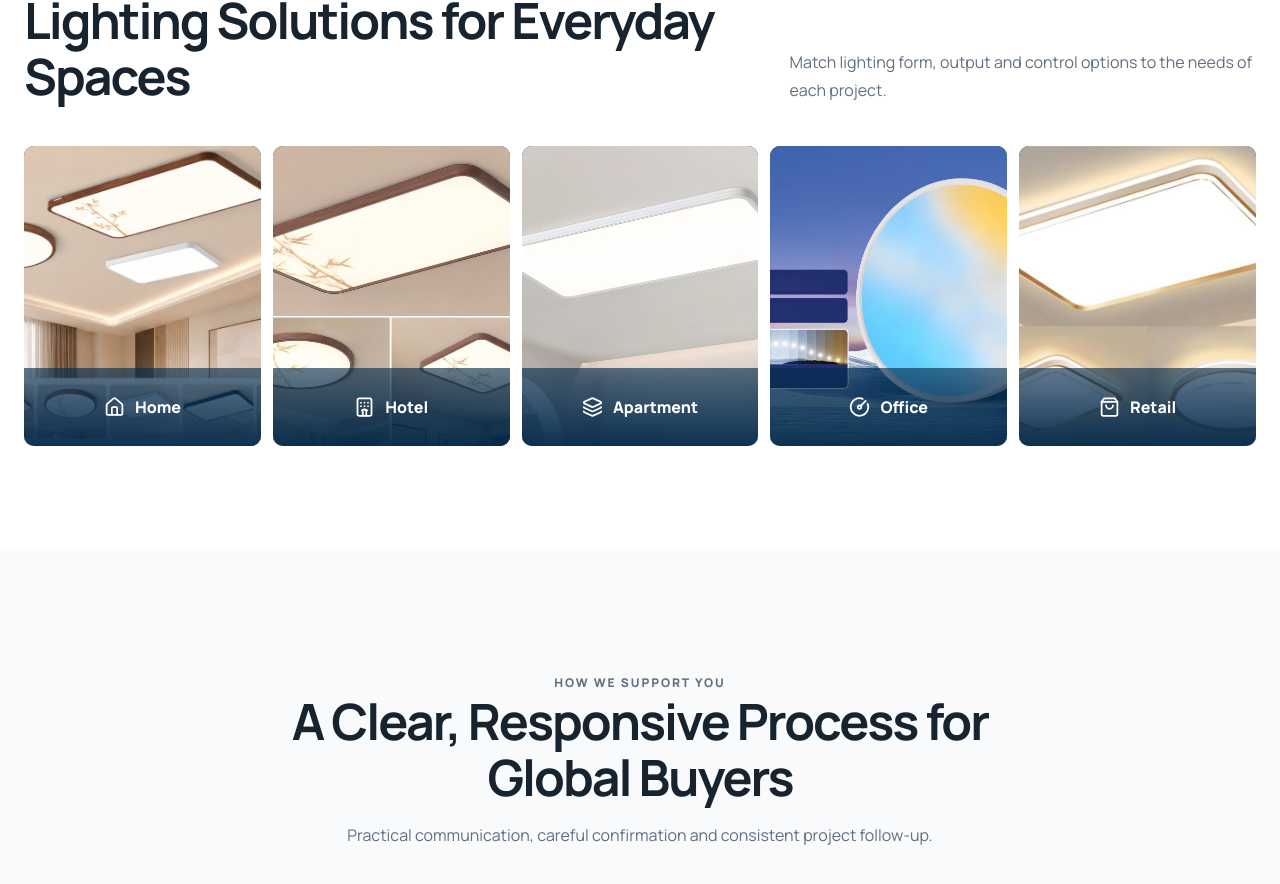
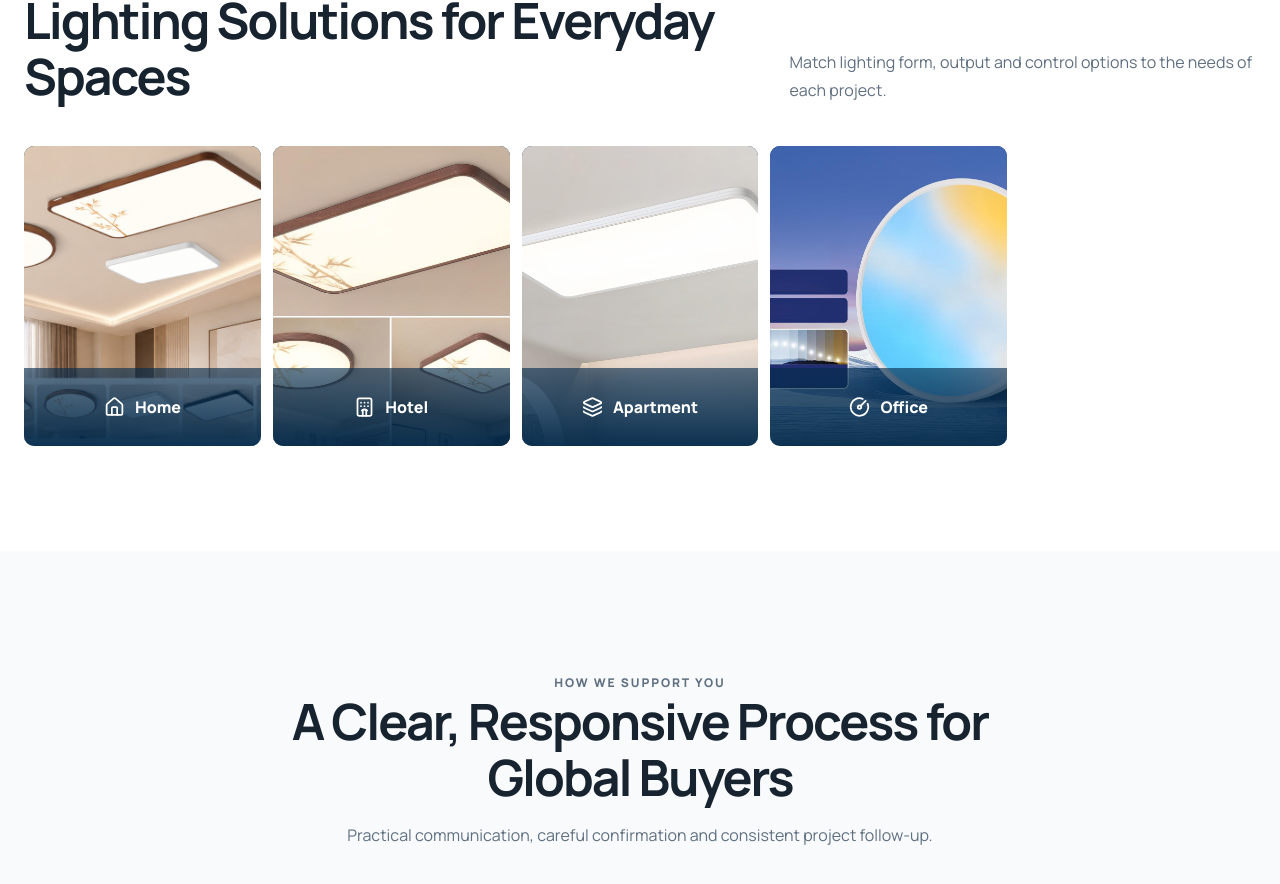
Before and after one commit to vancouver9866-eng/Website-Codex-Grow, a Next.js app: page / in a window 1280 px wide. Shown: the part 4087-4971 px from the top of the page. Built offline with nearby package versions, Linux system fonts and the light colour scheme.

Commit message:
Remove retail application card

```diff
--- a/app/page.tsx
+++ b/app/page.tsx
@@ -18,7 +18,6 @@ import {
   PackageCheck,
   Palette,
   Ruler,
-  ShoppingBag,
   SlidersHorizontal,
   Sparkles,
   SunMedium,
@@ -96,7 +95,6 @@ const applications = [
   { icon: Hotel, label: "Hotel", image: "/images/decorative.jpg" },
   { icon: Layers3, label: "Apartment", image: "/images/ultra-thin.jpg" },
   { icon: CircleGauge, label: "Office", image: "/images/smart.jpg" },
-  { icon: ShoppingBag, label: "Retail", image: "/images/modern.jpg" },
 ];
 
 const process = [
--- a/lib/i18n.tsx
+++ b/lib/i18n.tsx
@@ -49,7 +49,7 @@ const translations = {
     applicationsLabel: "APPLICATIONS",
     applicationsTitle: "Lighting Solutions for Everyday Spaces",
     applicationsIntro: "Match lighting form, output and control options to the needs of each project.",
-    applications: ["Home", "Hotel", "Apartment", "Office", "Retail"],
+    applications: ["Home", "Hotel", "Apartment", "Office"],
     processLabel: "HOW WE SUPPORT YOU",
     processTitle: "A Clear, Responsive Process for Global Buyers",
     processIntro: "Practical communication, careful confirmation and consistent project follow-up.",
@@ -92,7 +92,7 @@ const translations = {
     customIntro: "Cree una oferta más relevante con soporte práctico de personalización, muestras, embalaje y exportación.",
     checks: ["Para importadores, distribuidores y marcas privadas","Confirmación clara de especificaciones y muestras","Comunicación ágil para proyectos internacionales"], discuss: "Hablemos de su proyecto",
     customOptions: [["Tamaño y forma","Formatos redondos, cuadrados y rectangulares."],["Potencia","Configuraciones adaptadas al espacio y al mercado."],["Temperatura de color","Opciones cálidas, neutras y frías."],["Regulación","Cambio de tres colores o regulación continua."],["Control inteligente","Opciones por mando y aplicación."],["Marca y embalaje","Logotipo, etiqueta, manual y embalaje para marca privada."]],
-    multipleStyles: "Múltiples estilos y configuraciones", applicationsLabel: "APLICACIONES", applicationsTitle: "Soluciones para espacios cotidianos", applicationsIntro: "Adapte el formato, rendimiento y control a cada proyecto.", applications: ["Hogar","Hotel","Apartamento","Oficina","Comercio"],
+    multipleStyles: "Múltiples estilos y configuraciones", applicationsLabel: "APLICACIONES", applicationsTitle: "Soluciones para espacios cotidianos", applicationsIntro: "Adapte el formato, rendimiento y control a cada proyecto.", applications: ["Hogar","Hotel","Apartamento","Oficina"],
     processLabel: "CÓMO LE APOYAMOS", processTitle: "Un proceso claro y ágil para compradores globales", processIntro: "Comunicación práctica, confirmación cuidadosa y seguimiento constante.",
     process: [["Consulta inicial","Comparta su mercado, producto y aplicación."],["Selección de producto","Elegimos modelos, tamaños y opciones adecuados."],["Revisión personalizada","Confirmamos marca, especificaciones, embalaje y muestras."],["Muestra y pedido","Coordinamos muestras, avances y documentos."],["Coordinación de entrega","Apoyamos la comunicación logística."],["Soporte continuo","Seguimiento para nuevos pedidos y productos."]],
     contactLabel: "SU CONTACTO EN GROWCEAN", contactTitle: "Comunicación directa y práctica", contactQuote: "Ayudo a los compradores a definir requisitos, comparar opciones y avanzar cada proyecto de exportación con menos barreras de comunicación.", contactText: "Michael atiende consultas internacionales, abastecimiento, coordinación OEM y seguimiento de proyectos.", talk: "Hablar con Michael",
@@ -109,7 +109,7 @@ const translations = {
     customLabel: "ACCOMPAGNEMENT OEM & ODM", customTitle: "Un éclairage adapté à votre marché", customIntro: "Créez une offre pertinente grâce à notre accompagnement en personnalisation, échantillons, emballage et export.",
     checks: ["Pour importateurs, distributeurs et marques privées","Validation claire des spécifications et échantillons","Communication réactive pour vos projets"], discuss: "Parler de votre projet",
     customOptions: [["Dimensions et formes","Formats ronds, carrés ou rectangulaires."],["Puissance","Configurations adaptées à la pièce et au marché."],["Température de couleur","Blanc chaud, neutre ou froid."],["Variation","Trois couleurs ou variation continue."],["Contrôle intelligent","Options par télécommande et application."],["Marque et emballage","Logo, étiquette, notice et emballage de marque."]],
-    multipleStyles: "Plusieurs styles et configurations", applicationsLabel: "APPLICATIONS", applicationsTitle: "Des solutions pour chaque espace", applicationsIntro: "Adaptez la forme, la puissance et le contrôle à chaque projet.", applications: ["Maison","Hôtel","Appartement","Bureau","Commerce"],
+    multipleStyles: "Plusieurs styles et configurations", applicationsLabel: "APPLICATIONS", applicationsTitle: "Des solutions pour chaque espace", applicationsIntro: "Adaptez la forme, la puissance et le contrôle à chaque projet.", applications: ["Maison","Hôtel","Appartement","Bureau"],
     processLabel: "NOTRE ACCOMPAGNEMENT", processTitle: "Un processus clair pour les acheteurs internationaux", processIntro: "Communication pratique, validation attentive et suivi régulier.",
     process: [["Demande et conseil","Partagez votre marché, produit et application."],["Sélection produit","Nous ciblons modèles, tailles et options."],["Étude sur mesure","Validation de la marque, des spécifications et échantillons."],["Échantillon et commande","Coordination des échantillons, du suivi et des documents."],["Livraison","Accompagnement de la communication logistique."],["Suivi continu","Support pour commandes récurrentes et nouveautés."]],
     contactLabel: "VOTRE CONTACT GROWCEAN", contactTitle: "Une communication directe et concrète", contactQuote: "J’aide les acheteurs à préciser leurs besoins, comparer les solutions et faire avancer chaque projet export avec moins de friction.", contactText: "Michael accompagne les demandes internationales, le sourcing, la coordination OEM et le suivi des projets.", talk: "Parler avec Michael",
@@ -126,7 +126,7 @@ const translations = {
     customLabel: "دعم OEM وODM", customTitle: "إضاءة مخصصة لسوقك", customIntro: "أنشئ عرضاً أكثر ملاءمة مع دعم التخصيص والعينات والتغليف ومتابعة التصدير.",
     checks: ["للمستوردين والموزعين والعلامات الخاصة","تأكيد واضح للمواصفات والعينات","تواصل سريع للمشاريع الدولية"], discuss: "ناقش مشروعك المخصص",
     customOptions: [["المقاس والشكل","مقاسات وأشكال دائرية ومربعة ومستطيلة."],["القدرة","خيارات تناسب حجم الغرفة واحتياجات السوق."],["حرارة اللون","أبيض دافئ أو محايد أو بارد."],["التعتيم","ثلاثة ألوان أو تعتيم متدرج."],["التحكم الذكي","خيارات الريموت والتطبيق."],["العلامة والتغليف","الشعار والملصق والدليل والتغليف الخاص."]],
-    multipleStyles: "طرازات وتكوينات متعددة", applicationsLabel: "الاستخدامات", applicationsTitle: "حلول إضاءة للمساحات اليومية", applicationsIntro: "طابق الشكل والقدرة والتحكم مع متطلبات كل مشروع.", applications: ["المنزل","الفندق","الشقة","المكتب","المتجر"],
+    multipleStyles: "طرازات وتكوينات متعددة", applicationsLabel: "الاستخدامات", applicationsTitle: "حلول إضاءة للمساحات اليومية", applicationsIntro: "طابق الشكل والقدرة والتحكم مع متطلبات كل مشروع.", applications: ["المنزل","الفندق","الشقة","المكتب"],
     processLabel: "كيف ندعمك", processTitle: "عملية واضحة وسريعة للمشترين الدوليين", processIntro: "تواصل عملي وتأكيد دقيق ومتابعة مستمرة للمشروع.",
     process: [["الاستفسار والاستشارة","شاركنا السوق والمنتج والاستخدام."],["اختيار المنتج","نرشح النماذج والمقاسات المناسبة."],["مراجعة التخصيص","تأكيد العلامة والمواصفات والتغليف والعينة."],["العينة والطلب","تنسيق العينات والتحديثات والمستندات."],["تنسيق التسليم","دعم التواصل المتعلق بالشحن."],["دعم مستمر","متابعة الطلبات المتكررة والمنتجات الجديدة."]],
     contactLabel: "جهة اتصالك في GROWCEAN", contactTitle: "تواصل مباشر وعملي", contactQuote: "أساعد المشترين على توضيح المتطلبات ومقارنة الخيارات وتحريك مشاريع التصدير بكفاءة.", contactText: "يدعم مايكل الاستفسارات الدولية والتوريد وتنسيق OEM ومتابعة المشاريع.", talk: "تحدث مع مايكل",
@@ -143,7 +143,7 @@ const translations = {
     customLabel: "ПОДДЕРЖКА OEM И ODM", customTitle: "Освещение для вашего рынка", customIntro: "Создайте актуальное предложение с поддержкой кастомизации, образцов, упаковки и экспорта.",
     checks: ["Для импортеров, дистрибьюторов и частных марок","Четкое согласование характеристик и образцов","Оперативная международная коммуникация"], discuss: "Обсудить проект",
     customOptions: [["Размер и форма","Круглые, квадратные и прямоугольные форматы."],["Мощность","Конфигурации под помещение и рынок."],["Цветовая температура","Теплый, нейтральный и холодный свет."],["Диммирование","Три цвета или плавная регулировка."],["Умное управление","Пульт и управление через приложение."],["Бренд и упаковка","Логотип, этикетка, инструкция и упаковка."]],
-    multipleStyles: "Разные стили и конфигурации", applicationsLabel: "ПРИМЕНЕНИЕ", applicationsTitle: "Решения для разных пространств", applicationsIntro: "Подберите форму, мощность и управление под проект.", applications: ["Дом","Отель","Квартира","Офис","Розница"],
+    multipleStyles: "Разные стили и конфигурации", applicationsLabel: "ПРИМЕНЕНИЕ", applicationsTitle: "Решения для разных пространств", applicationsIntro: "Подберите форму, мощность и управление под проект.", applications: ["Дом","Отель","Квартира","Офис"],
     processLabel: "КАК МЫ РАБОТАЕМ", processTitle: "Понятный процесс для международных покупателей", processIntro: "Практичная коммуникация, точное согласование и стабильное сопровождение.",
     process: [["Запрос и консультация","Расскажите о рынке, продукте и применении."],["Подбор продукта","Подберем модели, размеры и опции."],["Кастомизация","Согласуем бренд, характеристики, упаковку и образец."],["Образец и заказ","Координируем образцы, статус и документы."],["Доставка","Поддерживаем коммуникацию по логистике."],["Дальнейшая поддержка","Сопровождаем повторные заказы и новинки."]],
     contactLabel: "ВАШ КОНТАКТ В GROWCEAN", contactTitle: "Прямая деловая коммуникация", contactQuote: "Я помогаю уточнить требования, сравнить решения и продвигать экспортный проект без лишних коммуникационных барьеров.", contactText: "Майкл сопровождает международные запросы, поиск продукции, OEM и проекты.", talk: "Связаться с Майклом",
```
